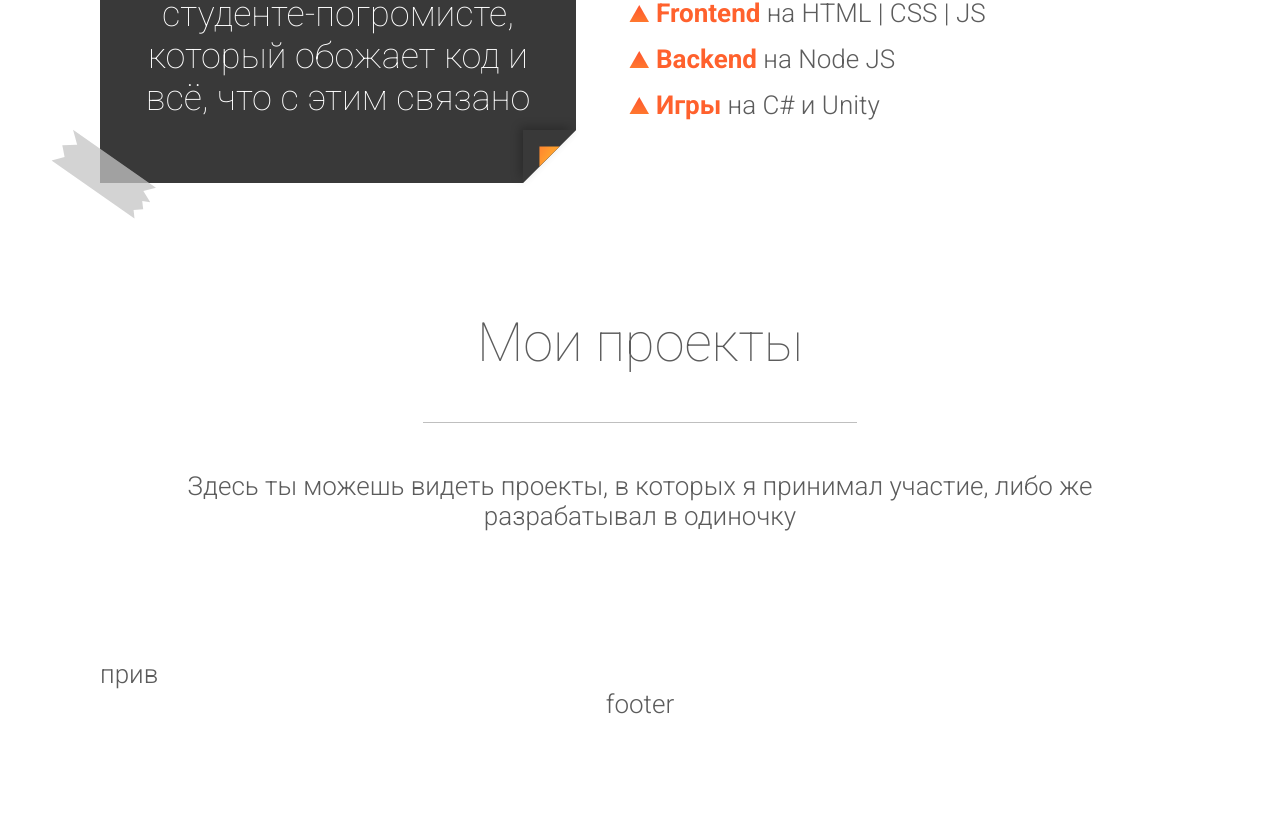
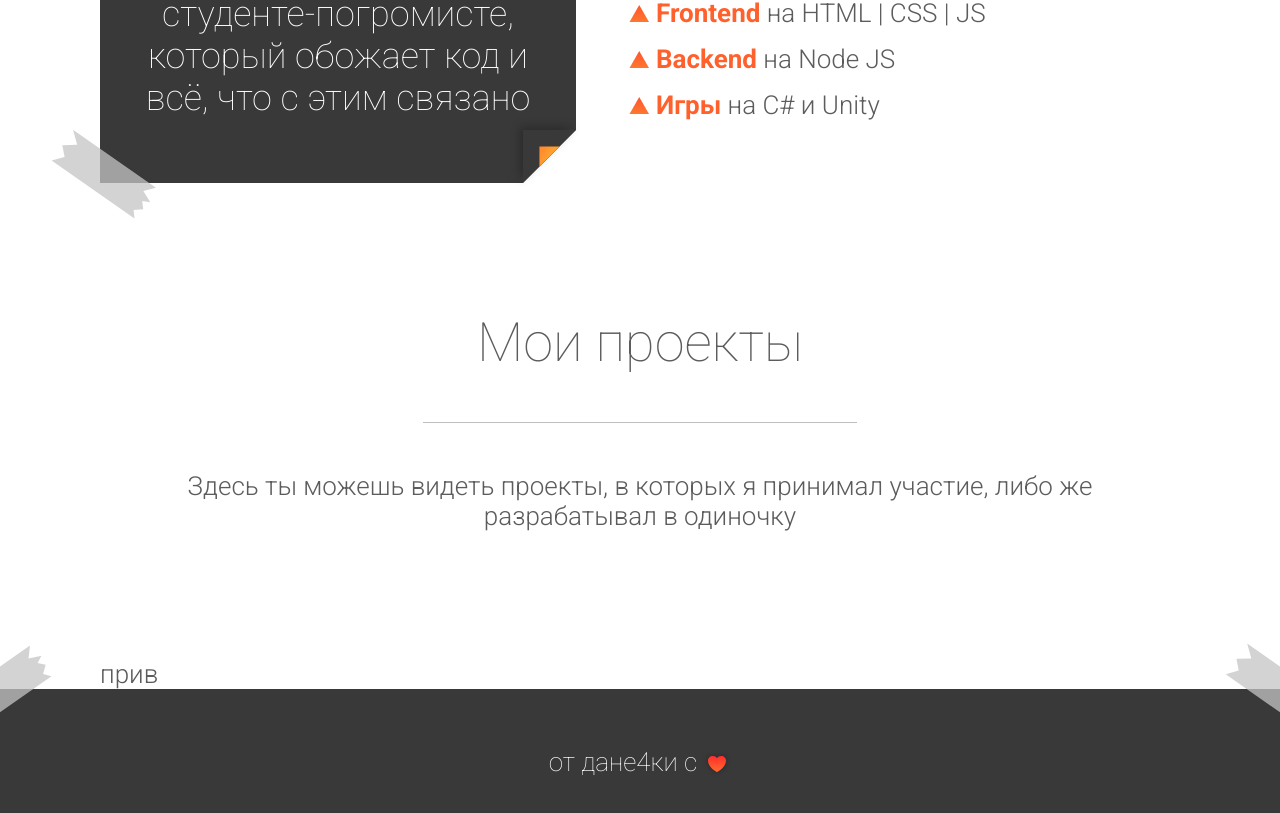
Before and after one commit to danixoon/danixoon.github.io, a React (Create React App) app: page / in a window 1280 px wide. Shown: the part 867-1680 px from the top of the page. Before the commit the page ends 1586 px from the top, so only its background shows below. Built offline with nearby package versions, Linux system fonts and the light colour scheme.

Commit message:
footer, mixins for tape quotes, heart icon

```diff
--- a/src/components/Card/Card.scss
+++ b/src/components/Card/Card.scss
@@ -1,6 +1,7 @@
 @import "../../theme.scss";
+@import "../../mixins.scss";
 
-$tape-image: url("../../docs/tape.svg");
+// $tape-image: url("../../docs/tape.svg");
 $border-image: url("../../docs/card-border.svg");
 
 .card {
@@ -8,8 +9,10 @@ $border-image: url("../../docs/card-border.svg");
   // box-shadow: 0px 4px 10px rgba(0, 0, 0, 0.25);
 }
 
+
 .card-note {
   @extend .card, .text-thin, .text-center, .h-100;
+  @include tape-quote(50px, 20px);
 
   // border: 53px solid pink;
 
@@ -29,19 +32,19 @@ $border-image: url("../../docs/card-border.svg");
 
   position: relative;
 
-  &::before {
-    position: absolute;
-    top: -20px;
-    right: -50px;
-    transform: rotate(35deg);
-    content: $tape-image;
-  }
+  // &::before {
+  //   position: absolute;
+  //   top: -20px;
+  //   right: -50px;
+  //   transform: rotate(35deg);
+  //   content: $tape-image;
+  // }
 
-  &::after {
-    position: absolute;
-    bottom: -20px;
-    left: -50px;
-    transform: rotate(35deg);
-    content: $tape-image;
-  }
+  // &::after {
+  //   position: absolute;
+  //   bottom: -20px;
+  //   left: -50px;
+  //   transform: rotate(35deg);
+  //   content: $tape-image;
+  // }
 }
--- a/src/components/Footer/Footer.scss
+++ b/src/components/Footer/Footer.scss
@@ -1,5 +1,24 @@
 @import "../../theme.scss";
+@import "../../mixins.scss";
 
-footer {
+.page-footer {
+  @include tape-pin(50px, 20px);
+
+  // overflow-x: ;
+
+  // overflow-x: hidden;
+  // overflow-y: visible;
+
+  display: flex;
+  align-items: center;
+  justify-content: center;
+
+  box-sizing: border-box;
   margin-top: auto;
+  padding: 2rem;
+
+  width: 100%;
+
+  background-color: $dark-color;
+  color: $light-color;
 }
--- a/src/components/Footer/index.tsx
+++ b/src/components/Footer/index.tsx
@@ -1,8 +1,15 @@
 import React from "react";
+import { Heart } from "../Icon";
 import "./Footer.scss";
 
 const Footer: React.FC = () => {
-  return <footer> footer </footer>;
+  return (
+    <footer className="page-footer">
+      <p className="text-thin">
+        от дане4ки с <Heart />
+      </p>
+    </footer>
+  );
 };
 
 export default Footer;
--- /dev/null
+++ b/src/components/Icon/Icon.scss
@@ -0,0 +1,4 @@
+.icon {
+  display: inline-block;
+  vertical-align: middle;
+}
--- /dev/null
+++ b/src/components/Icon/index.tsx
@@ -0,0 +1,9 @@
+import React from "react";
+
+import "./Icon.scss";
+
+import heartIcon from "../../docs/heart.svg";
+
+export const Heart: React.FC = () => {
+  return <img src={heartIcon} alt="heart" className="icon" />;
+};
--- /dev/null
+++ b/src/mixins.scss
@@ -0,0 +1,39 @@
+$tape-image: url("./docs/tape.svg");
+
+@mixin tape($angle) {
+  position: absolute;
+  transform: rotate($angle);
+  content: $tape-image;
+}
+
+@mixin tape-pin($x-offset, $y-offset) {
+  position: relative;
+
+  &::before {
+    @include tape(35deg); // position: absolute;
+    top: -$y-offset;
+    right: -$x-offset;
+  }
+
+  &::after {
+    @include tape(-35deg);
+    top: -$y-offset;
+    left: -$x-offset;
+  }
+}
+
+@mixin tape-quote($x-offset, $y-offset) {
+  position: relative;
+
+  &::before {
+    @include tape(35deg); // position: absolute;
+    top: -$y-offset;
+    right: -$x-offset;
+  }
+
+  &::after {
+    @include tape(35deg);
+    bottom: -$y-offset;
+    left: -$x-offset;
+  }
+}
--- a/src/pages/App.scss
+++ b/src/pages/App.scss
@@ -4,4 +4,5 @@
   align-items: center;
 
   min-height: 100vh;
+  overflow: hidden;
 }
--- a/src/theme.scss
+++ b/src/theme.scss
@@ -12,6 +12,8 @@ $font-medium: 26px;
 $font-large: 36px;
 $font-larger: 48px;
 $font-max: 54px;
+
+$heart-icon: url("./docs/heart.svg");
 
 .color-primary {
   color: $primary-color;
```
Also changed, not shown: src/docs/heart.svg (added).
